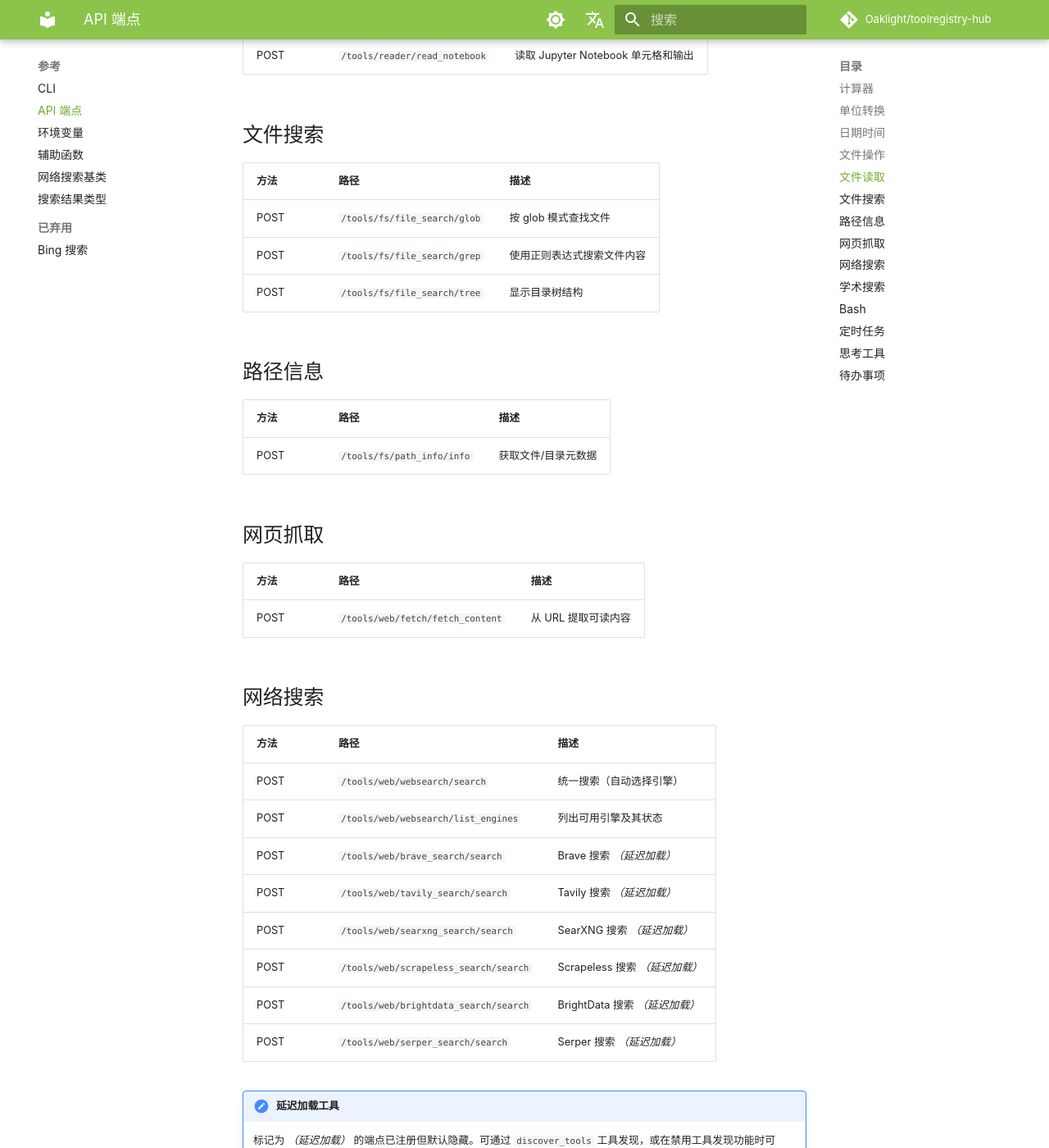
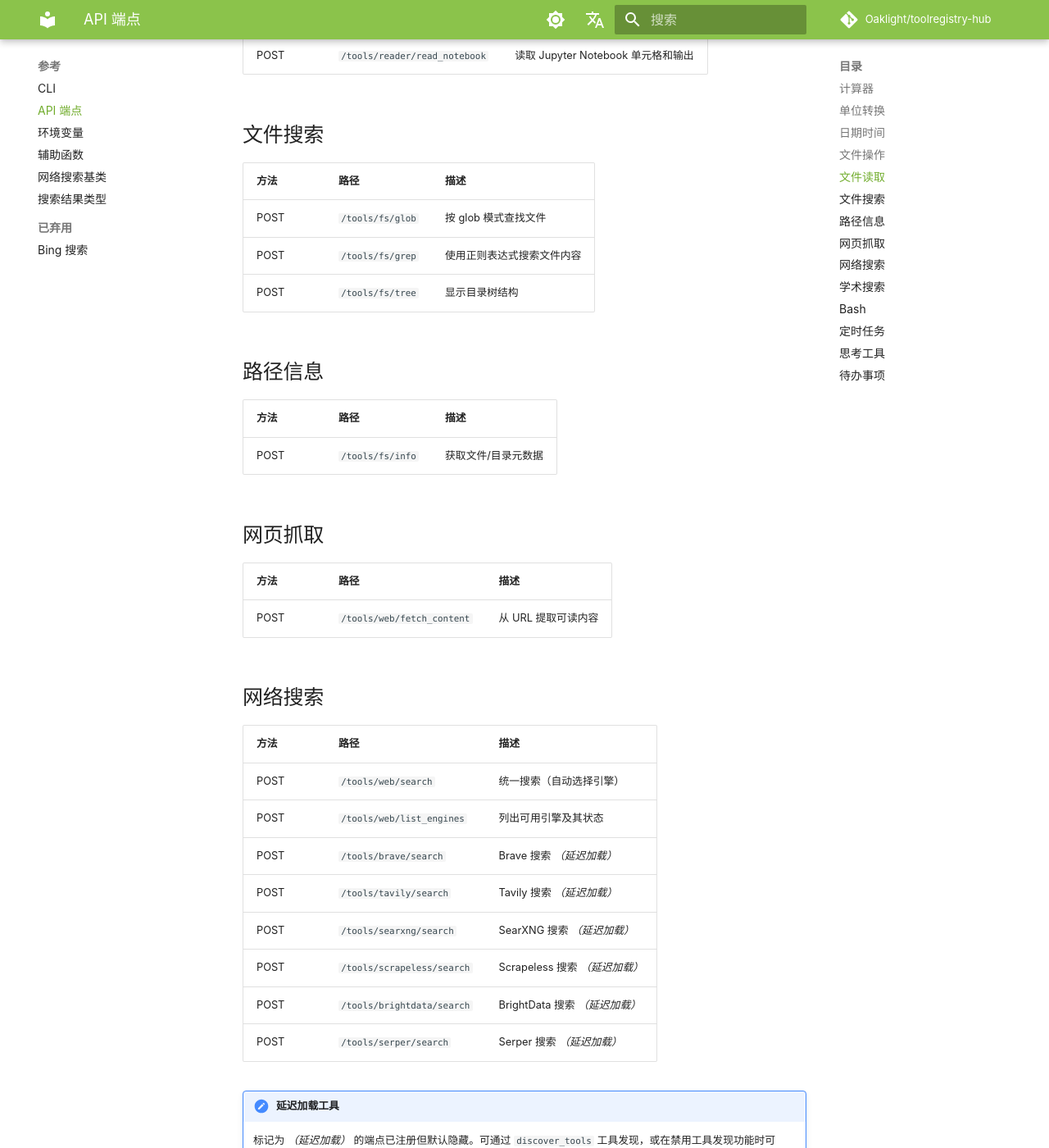
Before and after one commit to Oaklight/toolregistry-hub, an MkDocs documentation site: the page built from docs/reference/endpoints.md, in a window 1280 px wide and 1400 px high, scrolled down 1774 px. Shown: the whole window at 82% size. Built offline with MkDocs 1.6.1 and Material for MkDocs 9.7.7, drawn with Linux system fonts in a browser that asks for light colours; some web fonts are replaced; comment, search, counter and statistics services are not loaded.

Commit message:
docs：客户端安全的工具名（#186）

```diff
--- a/docs/reference/endpoints.md
+++ b/docs/reference/endpoints.md
@@ -57,34 +57,34 @@ author: Oaklight
 
 | 方法 | 路径 | 描述 |
 |------|------|------|
-| POST | `/tools/fs/file_search/glob` | 按 glob 模式查找文件 |
-| POST | `/tools/fs/file_search/grep` | 使用正则表达式搜索文件内容 |
-| POST | `/tools/fs/file_search/tree` | 显示目录树结构 |
+| POST | `/tools/fs/glob` | 按 glob 模式查找文件 |
+| POST | `/tools/fs/grep` | 使用正则表达式搜索文件内容 |
+| POST | `/tools/fs/tree` | 显示目录树结构 |
 
 ## 路径信息
 
 | 方法 | 路径 | 描述 |
 |------|------|------|
-| POST | `/tools/fs/path_info/info` | 获取文件/目录元数据 |
+| POST | `/tools/fs/info` | 获取文件/目录元数据 |
 
 ## 网页抓取
 
 | 方法 | 路径 | 描述 |
 |------|------|------|
-| POST | `/tools/web/fetch/fetch_content` | 从 URL 提取可读内容 |
+| POST | `/tools/web/fetch_content` | 从 URL 提取可读内容 |
 
 ## 网络搜索
 
 | 方法 | 路径 | 描述 |
 |------|------|------|
-| POST | `/tools/web/websearch/search` | 统一搜索（自动选择引擎） |
-| POST | `/tools/web/websearch/list_engines` | 列出可用引擎及其状态 |
-| POST | `/tools/web/brave_search/search` | Brave 搜索 *（延迟加载）* |
-| POST | `/tools/web/tavily_search/search` | Tavily 搜索 *（延迟加载）* |
-| POST | `/tools/web/searxng_search/search` | SearXNG 搜索 *（延迟加载）* |
-| POST | `/tools/web/scrapeless_search/search` | Scrapeless 搜索 *（延迟加载）* |
-| POST | `/tools/web/brightdata_search/search` | BrightData 搜索 *（延迟加载）* |
-| POST | `/tools/web/serper_search/search` | Serper 搜索 *（延迟加载）* |
+| POST | `/tools/web/search` | 统一搜索（自动选择引擎） |
+| POST | `/tools/web/list_engines` | 列出可用引擎及其状态 |
+| POST | `/tools/brave/search` | Brave 搜索 *（延迟加载）* |
+| POST | `/tools/tavily/search` | Tavily 搜索 *（延迟加载）* |
+| POST | `/tools/searxng/search` | SearXNG 搜索 *（延迟加载）* |
+| POST | `/tools/scrapeless/search` | Scrapeless 搜索 *（延迟加载）* |
+| POST | `/tools/brightdata/search` | BrightData 搜索 *（延迟加载）* |
+| POST | `/tools/serper/search` | Serper 搜索 *（延迟加载）* |
 
 !!! note "延迟加载工具"
     标记为 *（延迟加载）* 的端点已注册但默认隐藏。可通过 `discover_tools` 工具发现，或在禁用工具发现功能时可见。
```
Also changed, not shown: docs/changelog.md (+4 -0 lines), docs/tools/file_search.md (+3 -3 lines), docs/tools/path_info.md (+1 -1 lines), docs/tools/websearch/brightdata.md (+2 -2 lines), docs/tools/websearch/websearch_unified.md (+3 -3 lines).
